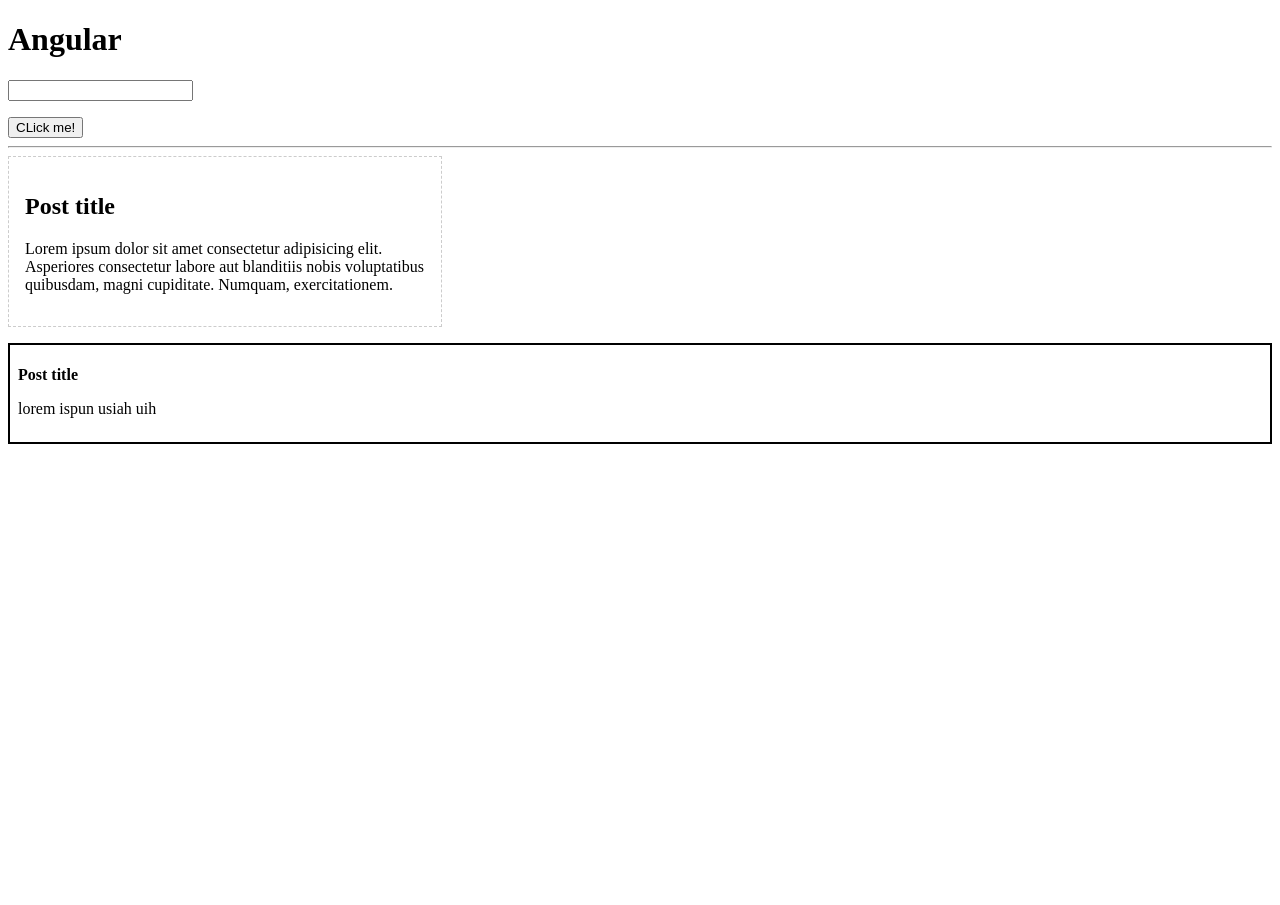
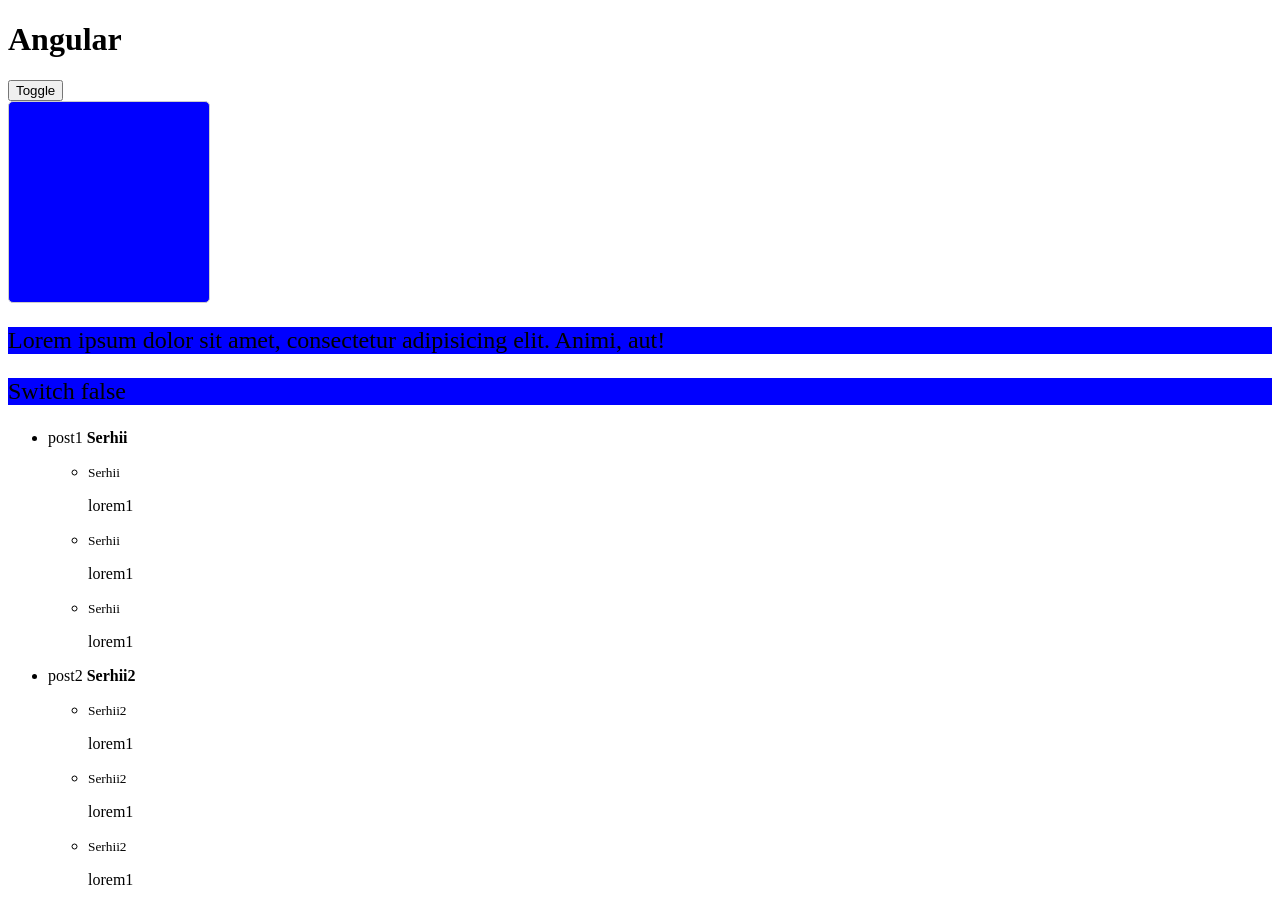
Before and after one commit to serhiirodikov/Angular_basics_learning, an Angular app: page / in a window 1280 px wide. Before the commit the page ends 800 px from the top, so only its background shows below. Built offline with nearby package versions, Linux system fonts and the light colour scheme.

Commit message:
directives in angular practice

```diff
--- a/src/app/app.component.html
+++ b/src/app/app.component.html
@@ -1,11 +1,52 @@
 <h1>Angular</h1>
+<button (click)="toggle = !toggle">Toggle</button>
+<div
+  [ngStyle]="{
+    'width.px': 200,
+    'height.px': 200,
+    'borderRadius.px': 5,
+    border: '1px solid #ccc',
+    background: toggle ? 'red' : 'blue'
+  }"
+></div>
 
-<input type="text" (input)="onInput($event)" />
-<p>
-  <strong>{{ inputValue }}</strong>
+<!-- <p
+  [ngClass]="{
+    red: toggle,
+    blue: !toggle
+  }"
+>
+  Lorem ipsum, dolor sit amet consectetur adipisicing elit. Voluptatum, magni.
+</p> -->
+<p class="red" *ngIf="toggle; else blueP">
+  Lorem ipsum dolor sit amet, consectetur adipisicing elit. Animi, aut!
 </p>
-<button (click)="onClick()">CLick me!</button>
-<hr />
 
-<app-post></app-post>
-<app-post3></app-post3>
+<ng-template #blueP>
+  <p class="blue">
+    Lorem ipsum dolor sit amet, consectetur adipisicing elit. Animi, aut!
+  </p>
+</ng-template>
+<div [ngSwitch]="toggle">
+  <p class="red" *ngSwitchCase="true">Switch true</p>
+  <p class="blue" *ngSwitchCase="false">Switch false</p>
+</div>
+
+<!-- <ul>
+  <li *ngFor="let num of arr">
+    {{ num }}
+  </li>
+</ul> -->
+<ul>
+  <li *ngFor="let post of objs">
+    <p>
+      {{ post.title }} <b>{{ post.author }} </b>
+    </p>
+    <ul>
+      <li *ngFor="let comment of post.comments">
+        <small>{{ comment.name }}</small>
+        <p>{{ comment.text }}</p>
+      </li>
+    </ul>
+  </li>
+</ul>
--- a/src/app/app.component.scss
+++ b/src/app/app.component.scss
@@ -0,0 +1,8 @@
+.red {
+  background: red;
+  font-weight: bold;
+}
+.blue {
+  background: blue;
+  font-size: 1.5rem;
+}
--- a/src/app/app.component.ts
+++ b/src/app/app.component.ts
@@ -6,19 +6,26 @@
   styleUrls: ['./app.component.scss'],
 })
 export class AppComponent {
-  // img = 'https://learn.javascript.ru/courses/list/angular.png';
-  inputValue = '';
-  title = 'angular-first-touch';
-  constructor() {
-    // setTimeout(() => {
-    //   this.img =
-    //     'https://upload.wikimedia.org/wikipedia/commons/thumb/4/4c/Typescript_logo_2020.svg/512px-Typescript_logo_2020.svg.png';
-    // }, 3000);
-  }
-  onInput(e?) {
-    this.inputValue = e.target.value;
-  }
-  onClick() {
-    console.log('clicked');
-  }
+  toggle = false;
+  arr = [1, 1, 2, 3, 5, 8];
+  objs = [
+    {
+      title: 'post1',
+      author: 'Serhii',
+      comments: [
+        { name: 'Serhii', text: 'lorem1' },
+        { name: 'Serhii', text: 'lorem1' },
+        { name: 'Serhii', text: 'lorem1' },
+      ],
+    },
+    {
+      title: 'post2',
+      author: 'Serhii2',
+      comments: [
+        { name: 'Serhii2', text: 'lorem1' },
+        { name: 'Serhii2', text: 'lorem1' },
+        { name: 'Serhii2', text: 'lorem1' },
+      ],
+    },
+  ];
 }
```
